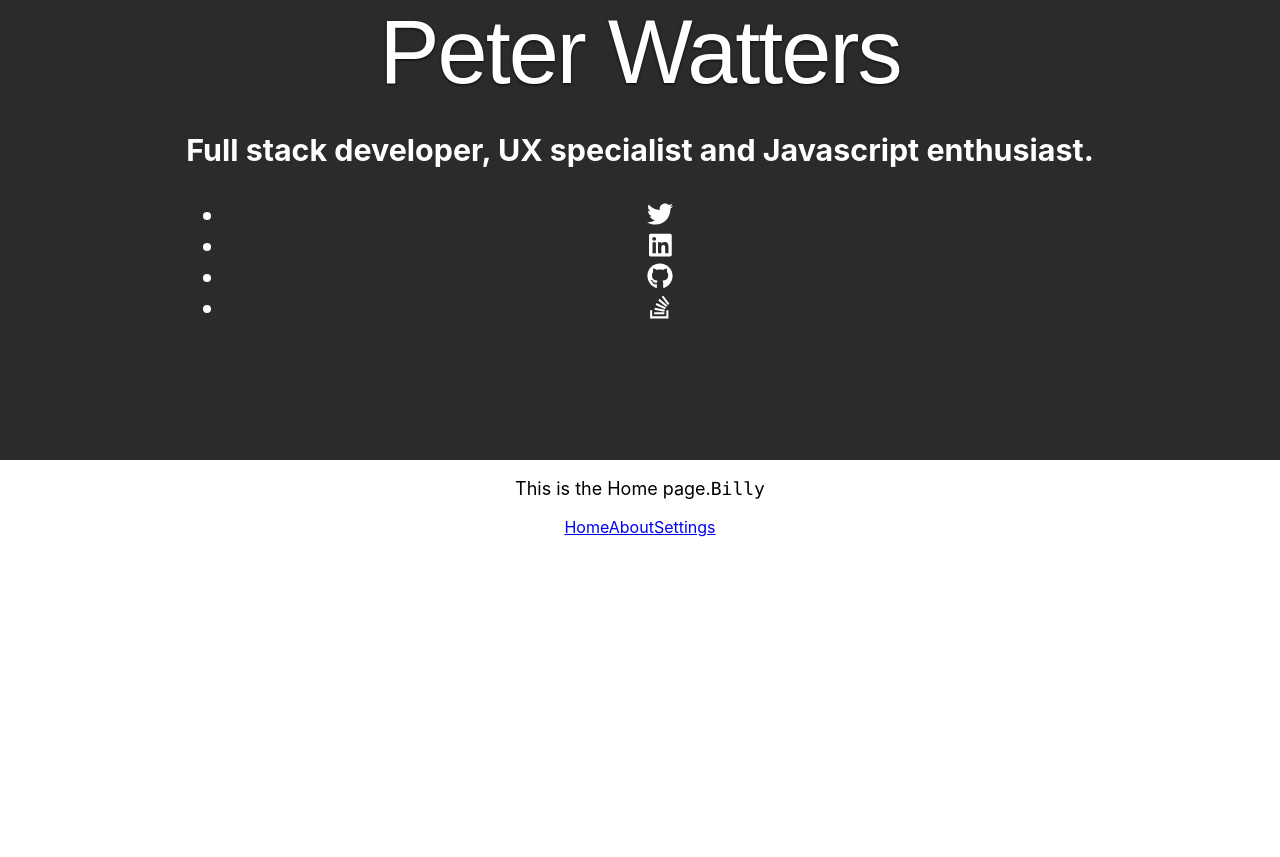
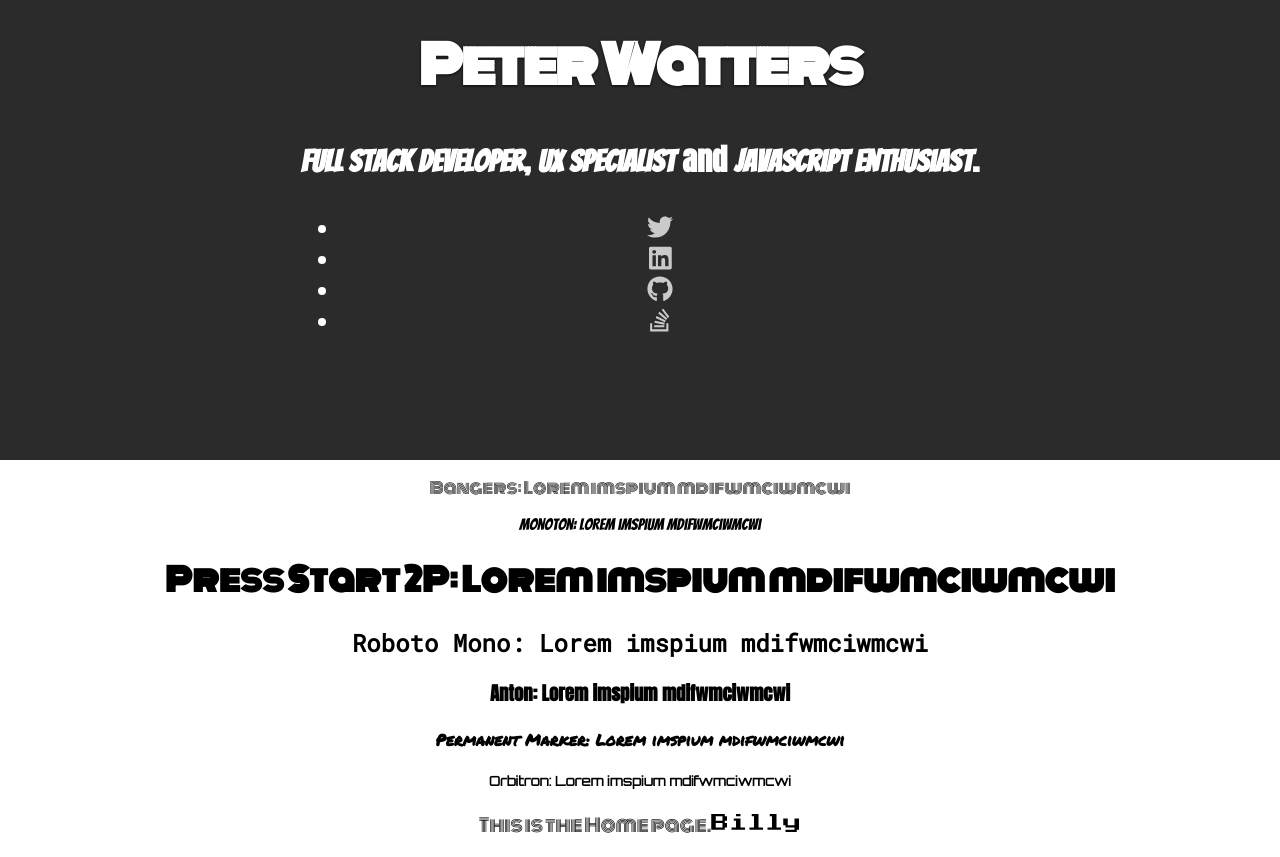
Before and after one commit to peter-watters/portfolio-pwa, a React (Create React App) app: page / in a window 1280 px wide. Shown: the part 340-1197 px from the top of the page. Before the commit the page ends 877 px from the top, so only its background shows below. Built offline with nearby package versions, Linux system fonts and the light colour scheme.

Commit message:
Refactor into components and introduce font styles

```diff
--- a/public/index.html
+++ b/public/index.html
@@ -2,8 +2,9 @@
 <html lang="en">
   <head>
     <meta charset="utf-8">
+    <title>Peter Watters</title>
+    <meta name="description" content="Peter Watters Portfolio"/>
     <meta name="viewport" content="width=device-width, initial-scale=1">
-    <meta name="description" content="Peter Watters Portfolio"/>
     <link rel="manifest" href="/manifest.json" />
     <link rel="shortcut icon" href="%PUBLIC_URL%/img/favicon.ico">
     <link rel="apple-touch-icon" sizes="180x180" href="/img/apple-touch-icon.png">
@@ -11,38 +12,13 @@
     <link rel="icon" type="image/png" sizes="16x16" href="/img/favicon-16x16.png">
     <link rel="mask-icon" href="/img/safari-pinned-tab.svg" color="#5bbad5">
     <meta name="msapplication-TileColor" content="#da532c">
-    <meta name="theme-color" content="#ffffff"><link rel="stylesheet" href="https://use.fontawesome.com/releases/v5.8.1/css/all.css" integrity="sha384-50oBUHEmvpQ+1lW4y57PTFmhCaXp0ML5d60M1M7uH2+nqUivzIebhndOJK28anvf" crossorigin="anonymous">
-    <title>Peter Watters</title>
-    <style type="text/css">
-      body {
-        margin: 0;
-        padding: 0;
-        font-family: sans-serif;
-      }
-      .App {
-        text-align: center;
-      }
-      .App-header {
-        background-color: #222;
-        height: 150px;
-        padding: 20px;
-        color: white;
-      }
-      .App-intro {
-        font-size: large;
-      }
+    <style>
+      @import url('https://fonts.googleapis.com/css?family=Anton|Bangers|Monoton|Orbitron|Permanent+Marker|Press+Start+2P|Roboto+Mono&display=swap');
     </style>
   </head>
   <body>
-    <div id="root">
-      <div class="App">
-      <div class="App-header">
-        <h2>Home</h2>
-      </div>
-      <p class="App-intro">
-        Loading site...
-      </p>
-    </div>
+    <div id="root"></div>
+    <!-- TODO try move this into JS source and use a logger -->
     <script>
       if ('serviceWorker' in navigator) {
         window.addEventListener('load', function() {
--- a/src/App.css
+++ b/src/App.css
@@ -1,3 +1,56 @@
+p{
+  font-family: 'Monoton', cursive;
+}
+a, span{
+  font-family: 'Bangers', cursive;
+}
+a {
+  opacity: 0.75;
+  text-decoration: none;
+  color: #fff;
+}
+a:hover{
+  opacity: 1;
+}
+code{
+  font-family: 'Press Start 2P', cursive;
+}
+h1{
+  font-family: 'Monoton', cursive;
+}
+h2{
+  font-family: 'Roboto Mono', monospace;
+}
+h3{
+  font-family: 'Anton', sans-serif;
+}
+h4{
+  font-family: 'Permanent Marker', cursive;
+
+}
+h5{
+  font-family: 'Orbitron', sans-serif;
+}
+
+
+body {
+  margin: 0;
+  padding: 0;
+  font-family: sans-serif;
+}
+.App {
+  text-align: center;
+}
+.App-header {
+  background-color: #222;
+  height: 150px;
+  padding: 20px;
+  color: white;
+}
+.App-intro {
+  font-size: large;
+}
+
 .logo {
   pointer-events: none;
   position: relative;
@@ -18,7 +71,8 @@ header {
 }
 
 header h1 {
-  font: 90px/1.1em 'opensans-bold', sans-serif;
+  /* font: 90px/1.1em 'opensans-bold', sans-serif;
+  font-family: 'Press Start 2P', cursive; */
   color: #fff;
   letter-spacing: -2px;
   margin: 0 auto 18px auto;
--- a/src/App.js
+++ b/src/App.js
@@ -1,72 +1,16 @@
 import React, { Component } from 'react';
-import { Router, browserHistory, Route, Link } from 'react-router';
-import { FontAwesomeIcon } from '@fortawesome/react-fontawesome';
-import { faTwitter, faLinkedin, faStackOverflow, faGithub } from '@fortawesome/free-brands-svg-icons';
-import logo from './profilepic.jpg';
+import { Router, browserHistory, Route } from 'react-router';
+import Page from './components/Page';
 import './App.css';
 
-const Page = ({ title }) => (
-    <main className="App">
-      <header>
-        <img src={logo} className="logo" alt="" />
-        <h2>{title}</h2>
-            <div>
-                <h1>Peter Watters</h1>
-                <h3>
-                  <span>Full stack developer</span>, <span>UX specialist</span> and <span> Javascript enthusiast</span>.
-                </h3>
-                <ul>
-                  <li>
-                    <a href="https://twitter.com/Peter_J_W" target="_blank" rel="noopener noreferrer">
-                    <FontAwesomeIcon color="#FFFFFF" icon={faTwitter} />
-                    <FontAwesomeIcon color="#FFFFFF" icon="Twitter" />
-                    </a>
-                  </li>
-                  <li>
-                    <a href="https://www.linkedin.com/in/peter-watters/" target="_blank" rel="noopener noreferrer">
-                    <FontAwesomeIcon  color="#FFFFFF" icon={faLinkedin} />
-                    </a>
-                  </li>
-                  <li>
-                    <a href="https://github.com/peter-watters" target="_blank" rel="noopener noreferrer">
-                      <FontAwesomeIcon color="#FFFFFF" icon={faGithub} />
-                    </a>
-                  </li>
-                  <li>
-                    <a href="https://stackoverflow.com/users/1365580/peadar" target="_blank" rel="noopener noreferrer">
-                      <FontAwesomeIcon  color="#FFFFFF" icon={faStackOverflow} />
-                    </a>
-                    </li>
-                </ul>
-          </div>
-      </header>
-      <section>
-        <p className="App-intro">
-          This is the {title} page.
-          <code>Billy</code>
-        </p>
-        <nav>
-          <Link to="/">Home</Link>
-          <Link to="/about">About</Link>
-          <Link to="/settings">Settings</Link>
-        </nav>
-      </section>
-    </main>
-);
 
-const Home = (props) => (
-  <Page title="Home"/>
-);
+const Home = (props) =>
+  <Page title="Home"/>;
 
-const About = (props) => (
+const About = (props) =>
   <Page title="About">
       <p>All about me</p>
-  </Page>
-);
-
-const Settings = (props) => (
-  <Page title="Settings"/>
-);
+  </Page>;
 
 class App extends Component {
   render() {
@@ -74,7 +18,6 @@ class App extends Component {
       <Router history={browserHistory}>
         <Route path="/" component={Home}/>
         <Route path="/about" component={About}/>
-        <Route path="/settings" component={Settings}/>
       </Router>
     );
   }
--- /dev/null
+++ b/src/components/Header.js
@@ -0,0 +1,46 @@
+import React from 'react';
+import PropTypes from 'prop-types';
+import logo from '../profilepic.jpg';
+import Nav from './Nav';
+import Icon from './Icon';
+
+const Header = ({title}) =>
+  <header>
+  <Nav />
+  <img src={logo} className="logo" alt="" />
+  <h2>{title}</h2>
+      <div>
+          <h1>Peter Watters</h1>
+          <h3>
+            <span>Full stack developer</span>, <span>UX specialist</span> and <span> Javascript enthusiast</span>.
+          </h3>
+          <ul>
+            <li>
+              <a href="https://twitter.com/Peter_J_W" target="_blank" rel="noopener noreferrer">
+              <Icon icon="twitter" />
+              </a>
+            </li>
+            <li>
+              <a href="https://www.linkedin.com/in/peter-watters/" target="_blank" rel="noopener noreferrer">
+              <Icon icon="linkedIn" />
+              </a>
+            </li>
+            <li>
+              <a href="https://github.com/peter-watters" target="_blank" rel="noopener noreferrer">
+              <Icon icon="github" />
+              </a>
+            </li>
+            <li>
+              <a href="https://stackoverflow.com/users/1365580/peadar" target="_blank" rel="noopener noreferrer">
+                <Icon icon="stackOverflow" />
+              </a>
+              </li>
+          </ul>
+    </div>
+  </header>;
+
+Header.propTypes = {
+  title: PropTypes.string.isRequired,
+};
+
+export default Header;
--- /dev/null
+++ b/src/components/Icon.js
@@ -0,0 +1,19 @@
+import React from 'react';
+import PropTypes from 'prop-types';
+import { FontAwesomeIcon } from '@fortawesome/react-fontawesome';
+import { faTwitter, faLinkedin, faStackOverflow, faGithub } from '@fortawesome/free-brands-svg-icons';
+
+const ICON_TYPES = {
+  twitter: faTwitter,
+  linkedIn: faLinkedin,
+  stackOverflow: faStackOverflow,
+  github: faGithub,
+}
+const Icon = ({ icon }) =>
+  <FontAwesomeIcon color="#FFFFFF" icon={ICON_TYPES[icon]} />;
+
+Icon.propTypes = {
+  icon: PropTypes.string.isRequired,
+};
+
+export default Icon;
--- /dev/null
+++ b/src/components/Main.js
@@ -0,0 +1,24 @@
+import React from 'react';
+import PropTypes from 'prop-types';
+import Header from './Header';
+
+const Main = ({ children, title }) =>
+  <main className="App">
+    <Header title={title} />
+    <div>
+      <p>Bangers: Lorem imspium mdifwmciwmcwi</p>
+      <span>Monoton: Lorem imspium mdifwmciwmcwi</span>
+      <h1>Press Start 2P: Lorem imspium mdifwmciwmcwi</h1>
+      <h2>Roboto Mono: Lorem imspium mdifwmciwmcwi</h2>
+      <h3>Anton: Lorem imspium mdifwmciwmcwi</h3>
+      <h4>Permanent Marker: Lorem imspium mdifwmciwmcwi</h4>
+      <h5>Orbitron: Lorem imspium mdifwmciwmcwi</h5>
+    </div>
+    {children}
+  </main>;
+
+Main.propTypes = {
+  title: PropTypes.string.isRequired,
+};
+
+export default Main;
--- /dev/null
+++ b/src/components/Nav.js
@@ -0,0 +1,10 @@
+import React from 'react';
+import { Link } from 'react-router';
+
+const Nav = () =>
+  <nav>
+    <Link to="/">Home</Link>
+    <Link to="/about">About</Link>
+  </nav>;
+
+export default Nav;
--- /dev/null
+++ b/src/components/Page.js
@@ -0,0 +1,19 @@
+import React from 'react';
+import PropTypes from 'prop-types';
+import Main from './Main';
+
+const Page = ({ title }) =>
+    <Main title={title}>
+      <section>
+        <p className="App-intro">
+          This is the {title} page.
+          <code>Billy</code>
+        </p>
+      </section>
+    </Main>;
+
+Page.propTypes = {
+  title: PropTypes.string.isRequired,
+};
+
+export default Page;
--- a/src/index.js
+++ b/src/index.js
@@ -3,13 +3,6 @@ import ReactDOM from 'react-dom';
 import './index.css';
 import App from './App';
 import * as serviceWorker from './serviceWorker';
-import { library, } from '@fortawesome/fontawesome-svg-core';
-import { faAdjust } from '@fortawesome/free-solid-svg-icons';
-import { faTwitter } from '@fortawesome/free-brands-svg-icons';
-
-
-library.add(faAdjust);
-library.add(faTwitter);
 
 ReactDOM.render(<App />, document.getElementById('root'));
 
```
